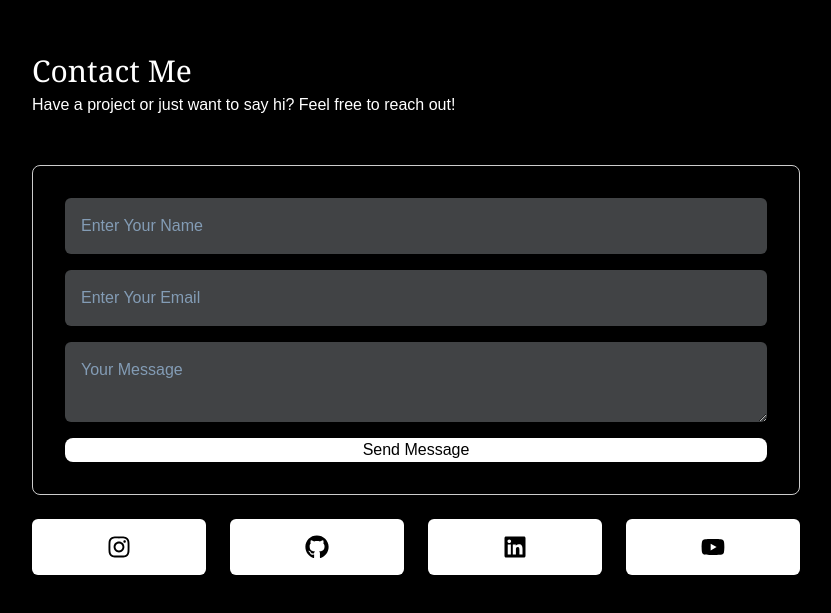
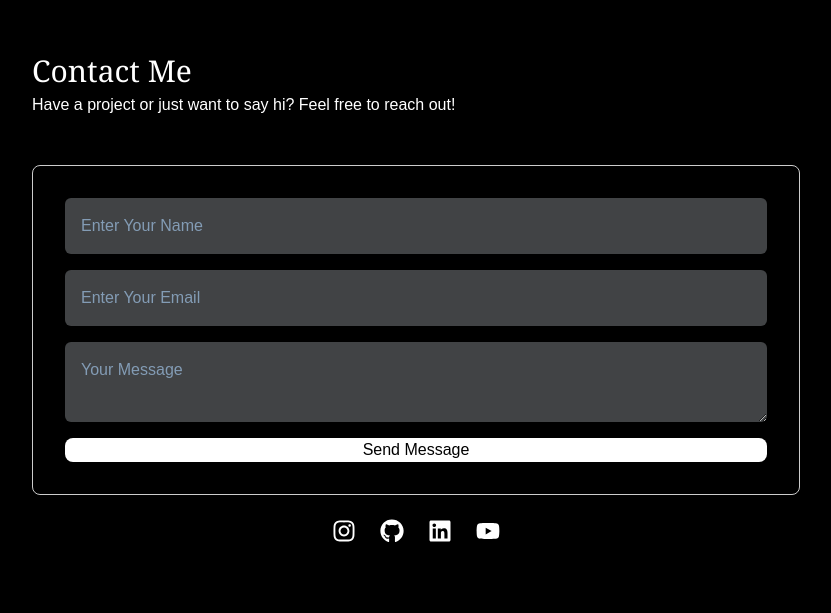
Before and after one commit to Codewithjay7/My-Portfolio, a React (Vite) app: page / in a window 1280 px wide. Shown: the part 4563-5176 px from the top of the page, without its empty margins (224-1055 px from the left). Built offline with nearby package versions, Linux system fonts and the light colour scheme; a web font is replaced by a local one.

Commit message:
Update: Improved portfolio UI and fixed bugs

```diff
--- a/src/components/Contact.jsx
+++ b/src/components/Contact.jsx
@@ -30,12 +30,13 @@ const Contact = () => {
 
 
             </div>
-            <SocialLinks />
+
         </form>
       ) : (
 
         alert("Thank you! Your message has been sent.")
       )}
+       <SocialLinks />
     </div>
   );
 };
```
